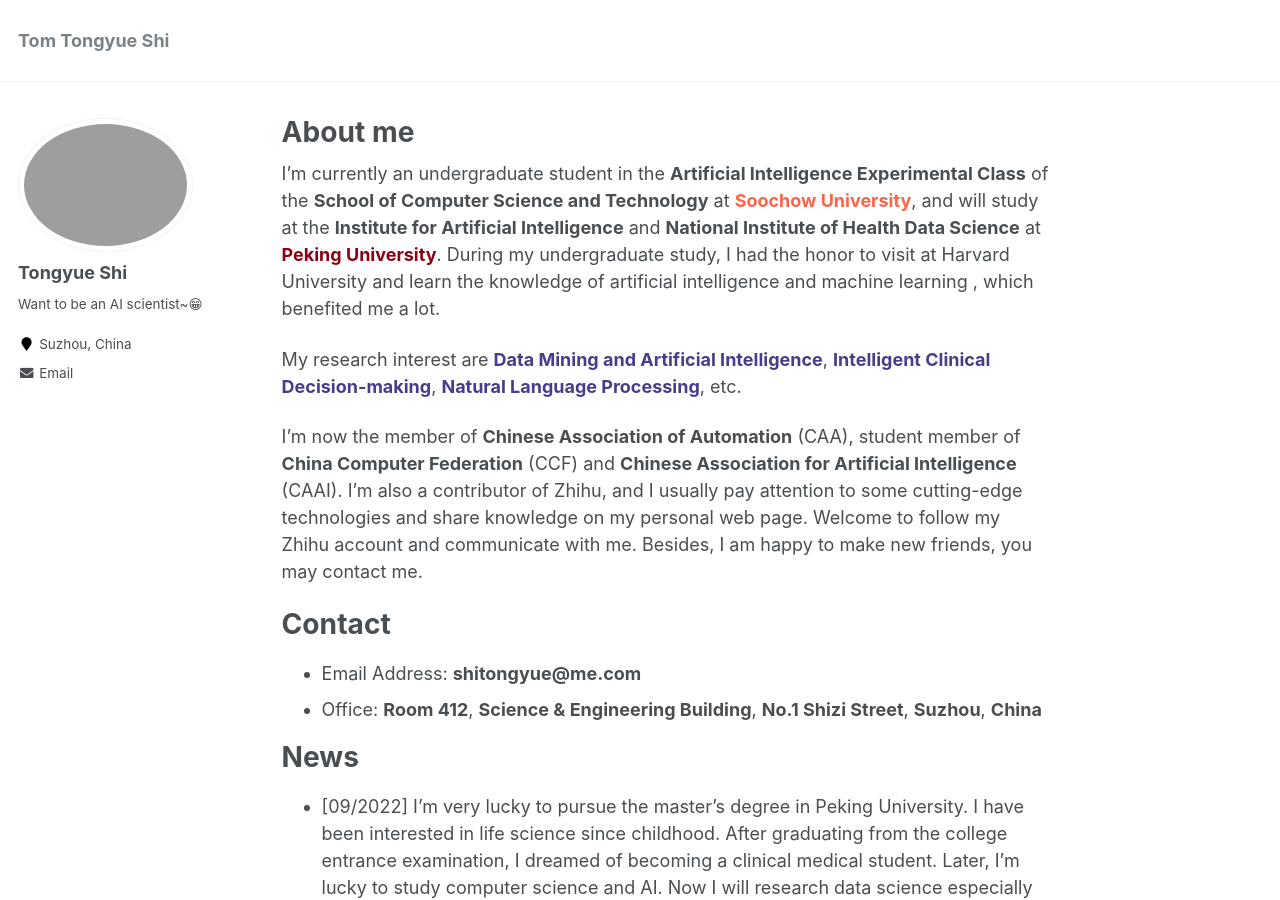
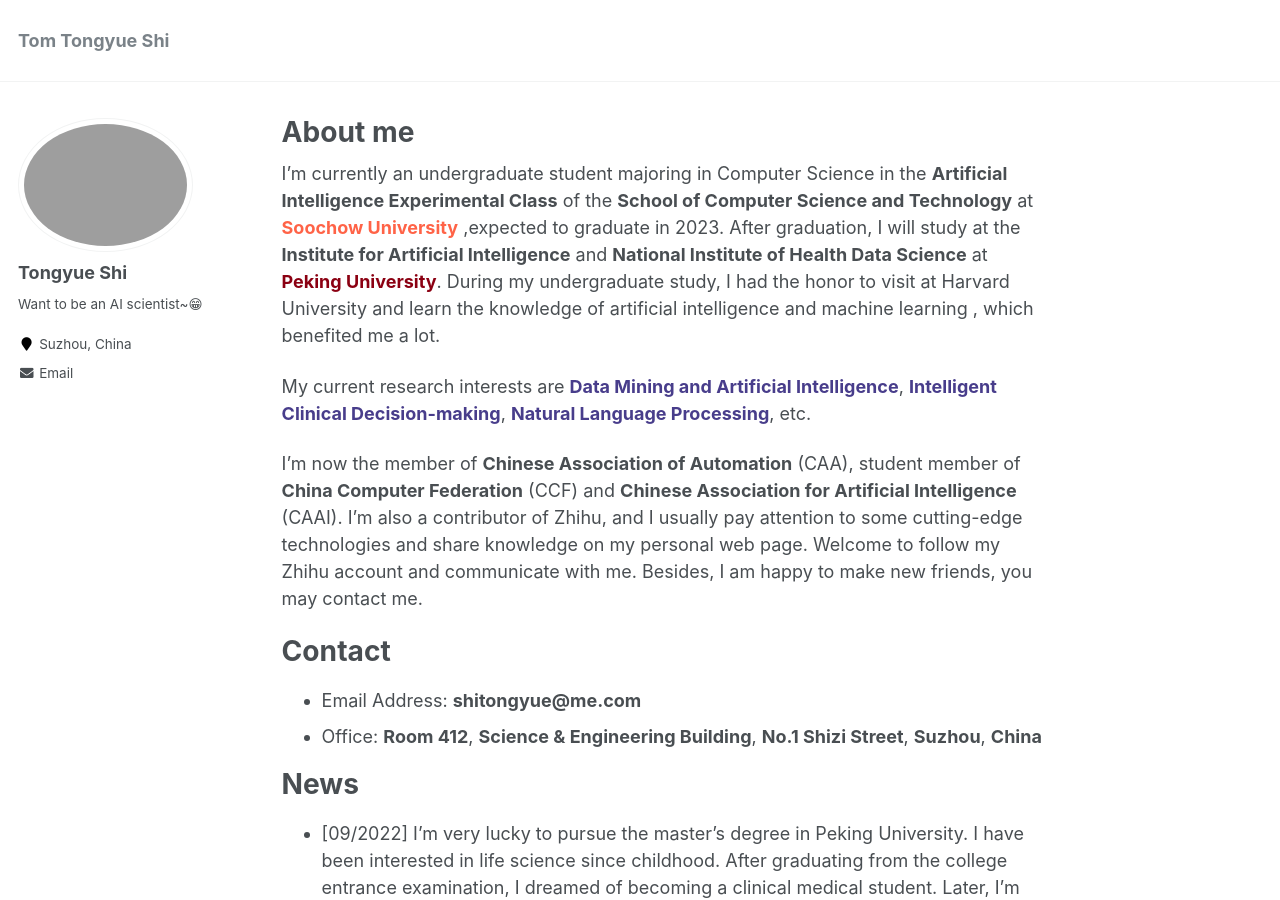
Before and after one commit to perfectboy666/perfectboy666.github.io, a Jekyll site: the page built from _pages/about.md, in a window 1280 px wide and 900 px high. Built offline with Jekyll 4.4.1, drawn with Linux system fonts in a browser that asks for light colours.

Commit message:
Update about.md

```diff
--- a/_pages/about.md
+++ b/_pages/about.md
@@ -8,9 +8,9 @@
   - /about.html
 ---
 
-I'm currently an undergraduate student in the **Artificial Intelligence Experimental Class** of the **School of Computer Science and Technology** at **<font color="#FF6347">Soochow University</font>**, and will study at the **Institute for Artificial Intelligence** and **National Institute of Health Data Science** at **<font color="#8B0012">Peking University</font>**. During my undergraduate study, I had the honor to visit at Harvard University and learn the knowledge of artificial intelligence and machine learning , which benefited me a lot.
+I'm currently an undergraduate student majoring in Computer Science in the **Artificial Intelligence Experimental Class** of the **School of Computer Science and Technology** at **<font color="#FF6347">Soochow University</font>** ,expected to graduate in 2023. After graduation, I will study at the **Institute for Artificial Intelligence** and **National Institute of Health Data Science** at **<font color="#8B0012">Peking University</font>**. During my undergraduate study, I had the honor to visit at Harvard University and learn the knowledge of artificial intelligence and machine learning , which benefited me a lot.
 
-My research interest are **<font color="#483D8B">Data Mining and Artificial Intelligence</font>**, **<font color="#483D8B">Intelligent Clinical Decision-making</font>**, **<font color="#483D8B">Natural Language Processing</font>**, etc.
+My current research interests are **<font color="#483D8B">Data Mining and Artificial Intelligence</font>**, **<font color="#483D8B">Intelligent Clinical Decision-making</font>**, **<font color="#483D8B">Natural Language Processing</font>**, etc.
 
 I'm now the member of **Chinese Association of Automation** (CAA), student member of **China Computer Federation** (CCF) and **Chinese Association for Artificial Intelligence** (CAAI). I'm also a contributor of Zhihu, and I usually pay attention to some cutting-edge technologies and share knowledge on my personal web page. Welcome to follow my Zhihu account and communicate with me. Besides, I am happy to make new friends, you may contact me.
 
```
